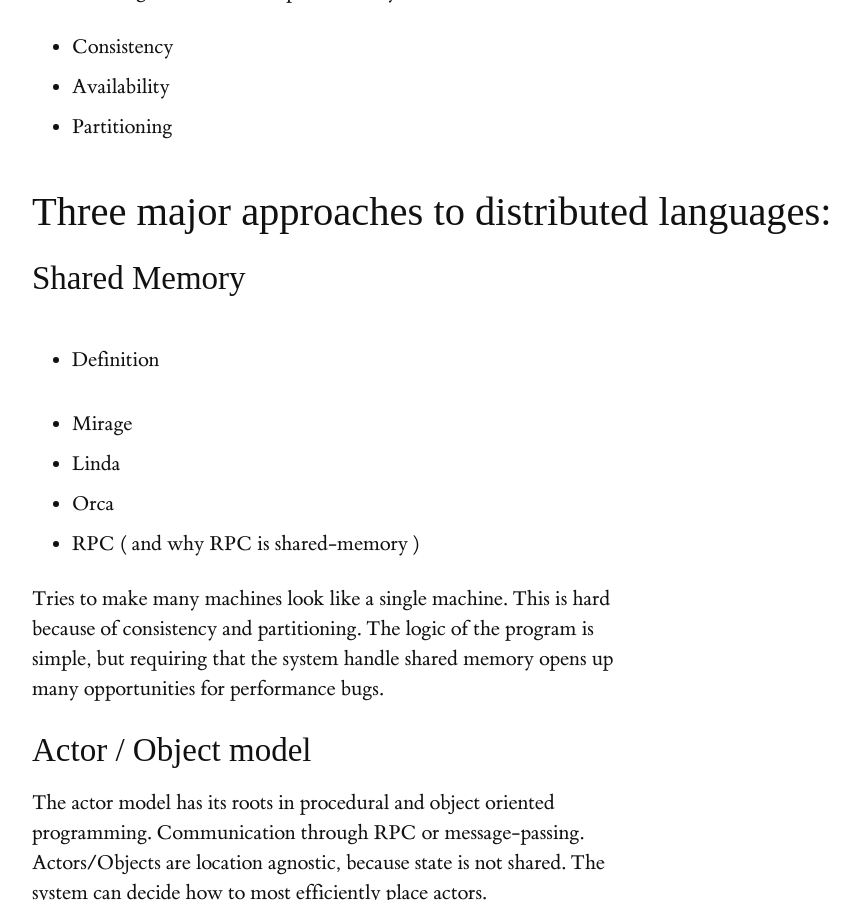
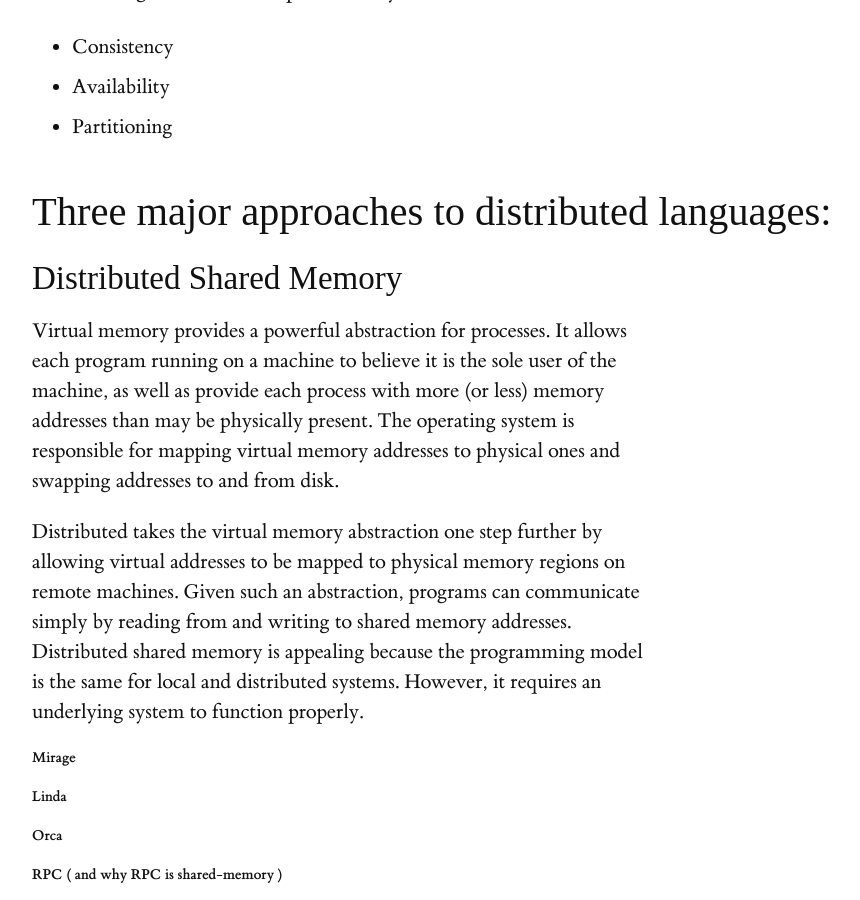
Before and after one commit to heathermiller/dist-prog-book, a Jekyll site: the page built from chapter/4/dist-langs.md, in a window 1280 px wide and 900 px high, scrolled down 2811 px. Shown: the whole window, without its empty margins (128-988 px from the left). Built offline with Jekyll 4.4.1, drawn with Linux system fonts in a browser that asks for light colours; some web fonts are replaced.

Commit message:
updating the doc

```diff
--- a/chapter/4/dist-langs.md
+++ b/chapter/4/dist-langs.md
@@ -75,14 +75,26 @@ A solution designed to solve one problem may exacerbate another.
 
 ## Three major approaches to distributed languages:
 
-### Shared Memory
+### Distributed Shared Memory
 
-* Definition
+Virtual memory provides a powerful abstraction for processes.
+It allows each program running on a machine to believe it is the sole user of the machine, as well as provide each process with more (or less) memory addresses than may be physically present.
+The operating system is responsible for mapping virtual memory addresses to physical ones and swapping addresses to and from disk.
 
-* Mirage
-* Linda
-* Orca
-* RPC ( and why RPC is shared-memory )
+Distributed takes the virtual memory abstraction one step further by allowing virtual addresses to be mapped to physical memory regions on  remote machines.
+Given such an abstraction, programs can communicate simply by reading from and writing to shared memory addresses.
+Distributed shared memory is appealing because the programming model is the same for local and distributed systems.
+However, it requires an underlying system to function properly.
+
+#### Mirage
+
+#### Linda
+
+#### Orca
+
+
+
+#### RPC ( and why RPC is shared-memory )
 
 Tries to make many machines look like a single machine.
 This is hard because of consistency and partitioning.
```
